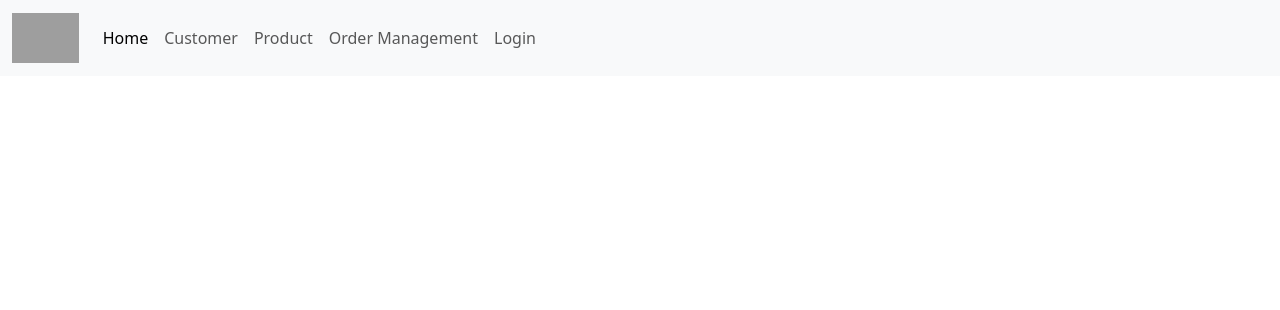
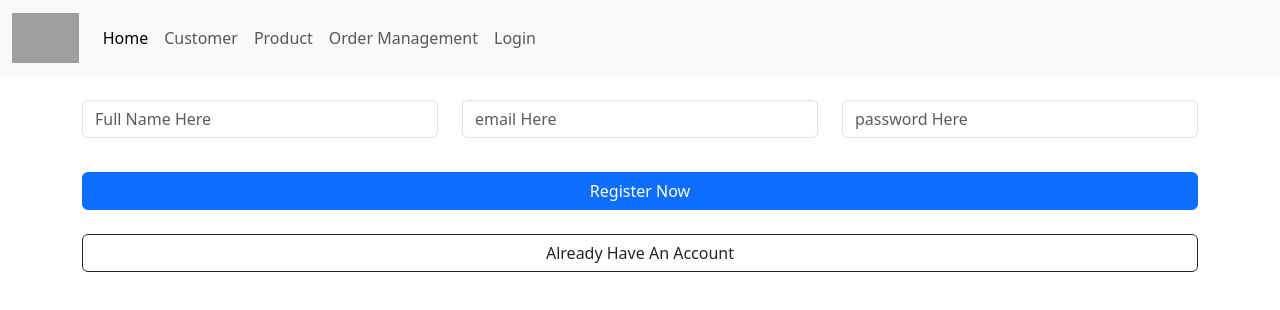
Before and after one commit to SalmanMohammed2001/pos-react, a React (Vite) app: page /signup in a window 1280 px wide. Shown: the top 310 px of the page. Built offline with nearby package versions, Linux system fonts and the light colour scheme; grey boxes are pictures that could not be loaded.

Commit message:
register done

```diff
--- a/src/App.tsx
+++ b/src/App.tsx
@@ -6,6 +6,7 @@ import Customer from "./components/views/Customer.tsx";
 import Product from "./components/views/Product.tsx";
 import Order from "./components/views/Order.tsx";
 import Login from "./components/views/Login.tsx";
+import Signup from "./components/views/Signup.tsx";
 
 function App() {
 
@@ -49,6 +50,7 @@ function App() {
           <Route path={'/product'} element={<Product/>}/>
           <Route path={'/order'} element={<Order/>}/>
           <Route path={'/login'} element={<Login/>}/>
+          <Route path={'/signup'} element={<Signup/>}/>
         </Routes>
       </Router>
     </div>
--- a/src/components/views/Login.tsx
+++ b/src/components/views/Login.tsx
@@ -1,8 +1,43 @@
+import React, {useState} from "react";
+import {Link} from "react-router-dom";
 
-function Login(){
+const  Login:React.FC=()=>{
+
+    const[email,setemail]=useState('')
+    const[password,setPasssword]=useState('')
+
+
+    const login=()=> {
+        console.log(email)
+        console.log(password)
+    }
+
     return(
         <div>
-            <h1>Login</h1>
+
+            <br/>
+            <div className={"container"}>
+                <div className="row">
+                    <div className="col-6">
+                        <div className="form-group">
+                            <input type="email" className={"form-control"} placeholder={"email Here"} onChange={(e)=>setemail(e.target.value)}/>
+                        </div>
+                    </div>
+                    <div className="col-6">
+                        <div className="form-group">
+                            <input type="password" className={"form-control"} placeholder={"password Here"} onChange={(e)=>setPasssword(e.target.value)}/>
+                        </div>
+                    </div>
+                    <div className="col-12">
+                        <br/>
+                        <button className={"btn btn-primary col-12"} onClick={login}>Login</button>
+                        <br/>
+                        <br/>
+                        <Link  className={"btn btn-outline-dark col-12"} to={"/signup"}>Sign up</Link>
+                    </div>
+                </div>
+            </div>
+
         </div>
     )
 
--- a/src/components/views/Signup.tsx
+++ b/src/components/views/Signup.tsx
@@ -1,8 +1,62 @@
+import {Link} from "react-router-dom";
+import React, {useState} from "react";
+import axios from "axios";
 
-function Signup(){
+
+const Signup:React.FC=()=>{
+
+    const[fullName,setFullName]=useState('')
+    const[email,setEmail]=useState('')
+    const[password,setPassword]=useState('')
+
+
+
+
+    const signUp= async ()=>{
+
+        const response = await axios.post('http://localhost:3000/api/v1/users/signup', {
+            fullName, email, password
+        });
+        setPassword('')
+        setFullName('')
+        setPassword('')
+
+            alert(response.data.message)
+
+    }
     return(
         <div>
-            <h1>SignUp</h1>
+
+            <br/>
+            <div className={"container"}>
+                <div className="row">
+                    <div className="col-4">
+                        <div className="form-group">
+                            <input type="text" value={fullName} className={"form-control"} placeholder={"Full Name Here"} onChange={(e)=>setFullName(e.target.value)}/>
+                        </div>
+                    </div>
+                    <br/>
+                    <br/>
+                    <div className="col-4">
+                        <div className="form-group">
+                            <input type="email" value={email} className={"form-control"} placeholder={"email Here"} onChange={(e)=>setEmail(e.target.value)}/>
+                        </div>
+                    </div>
+                    <div className="col-4">
+                        <div className="form-group">
+                            <input type="password" value={password} className={"form-control"} placeholder={"password Here"} onChange={(e)=>setPassword(e.target.value)}/>
+                        </div>
+                    </div>
+                    <div className="col-12">
+                        <br/>
+                        <button className={"btn btn-primary col-12"} onClick={signUp}>Register Now</button>
+                        <br/>
+                        <br/>
+                        <Link  className={"btn btn-outline-dark col-12"} to={"/login"}>Already Have An Account</Link>
+                    </div>
+                </div>
+            </div>
+
         </div>
     )
 
```
